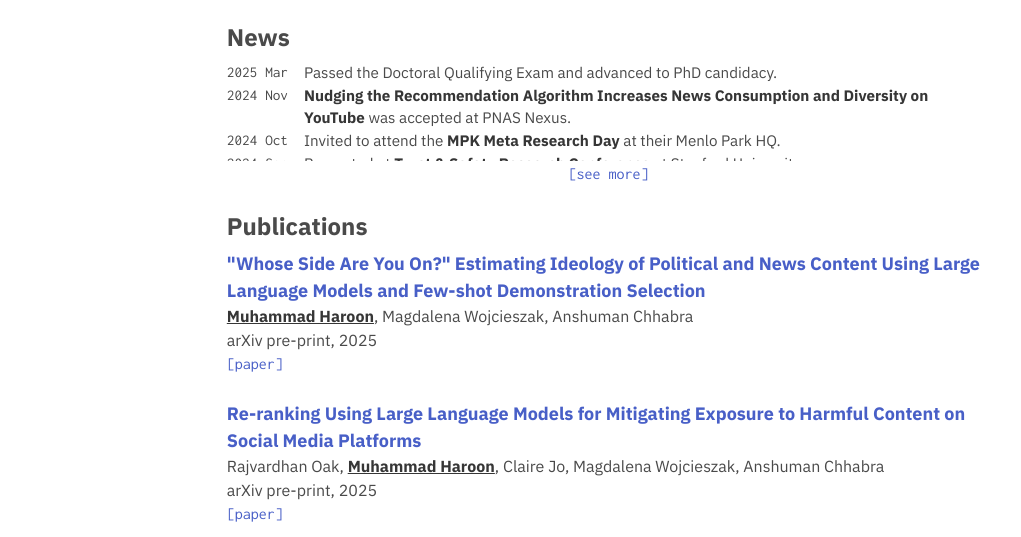
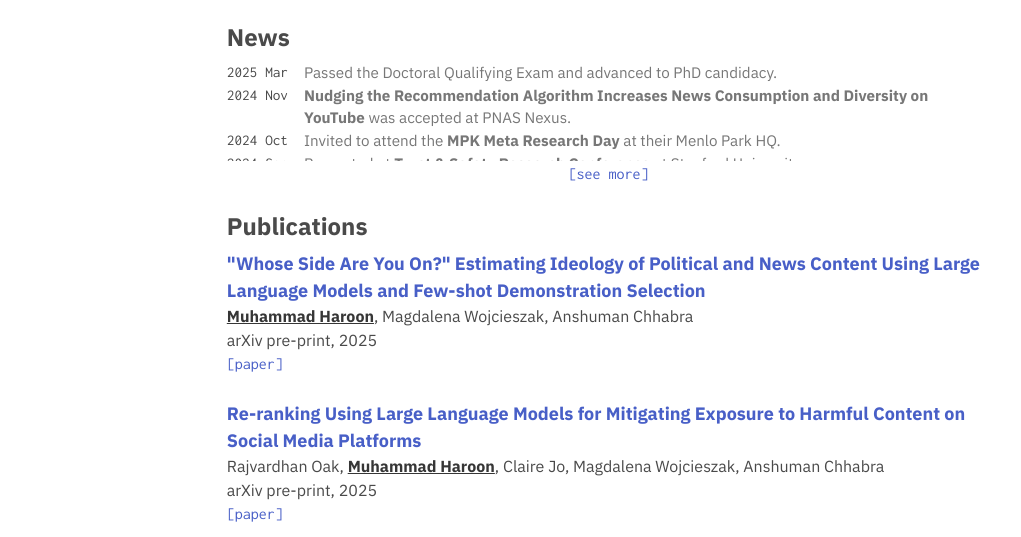
Before and after one commit to Haroon96/haroon96.github.io, an Astro site: page / in a window 1280 px wide. Shown: the part 214-751 px from the top of the page, without its empty margins (130-1151 px from the left). Built offline with nearby package versions, Linux system fonts and the light colour scheme; Astro itself is replaced by a stand-in of ours.

Commit message:
style fix

```diff
--- a/src/components/News.astro
+++ b/src/components/News.astro
@@ -34,4 +34,8 @@ const text = await parseInline(news.text);
     .news-item > span:last-child {
         margin-left: 16px;
     }
+    .news-item > span:last-child,
+    .news-item > span:last-child :global(strong) {
+        color: #777;
+    }
 </style>
```
